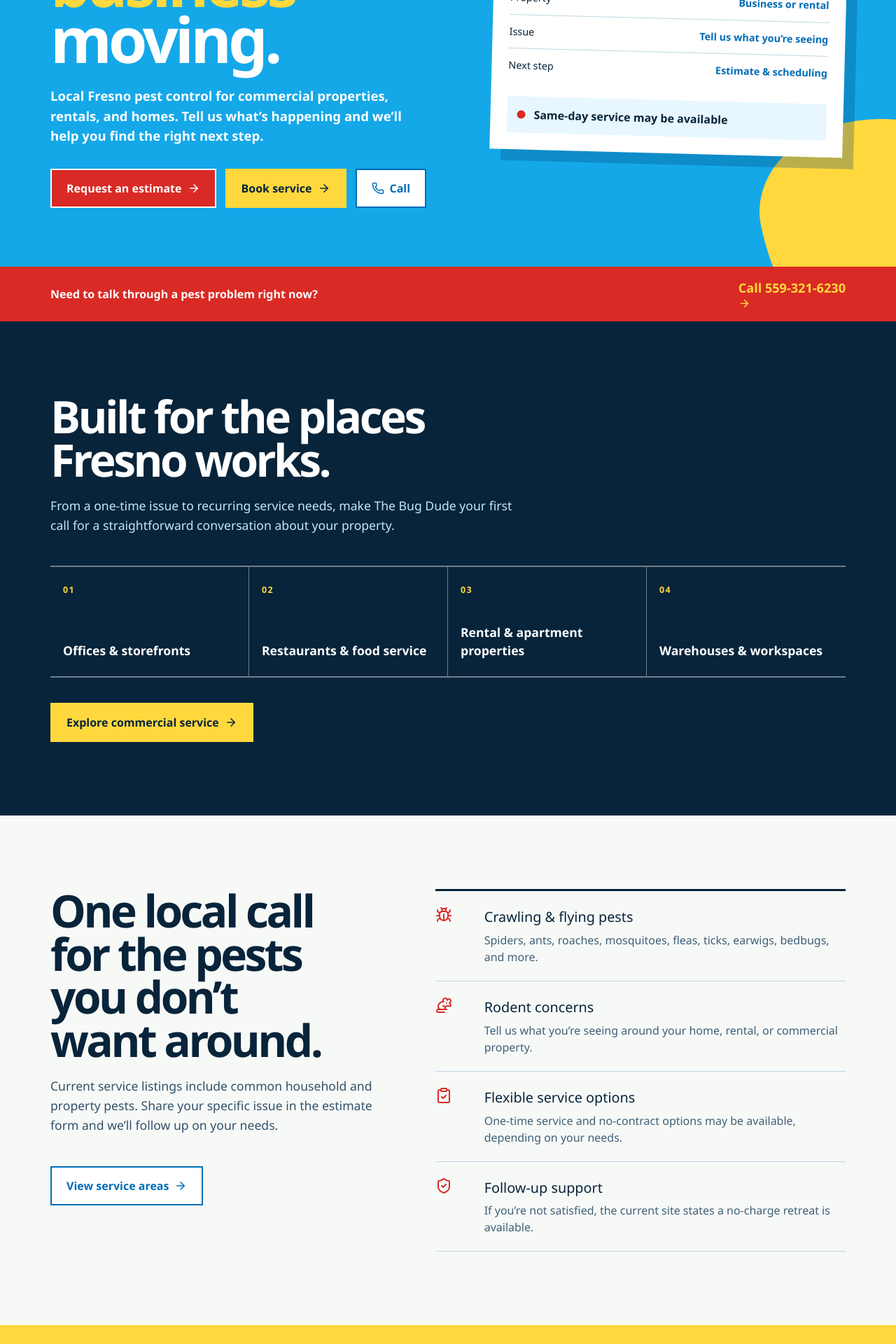
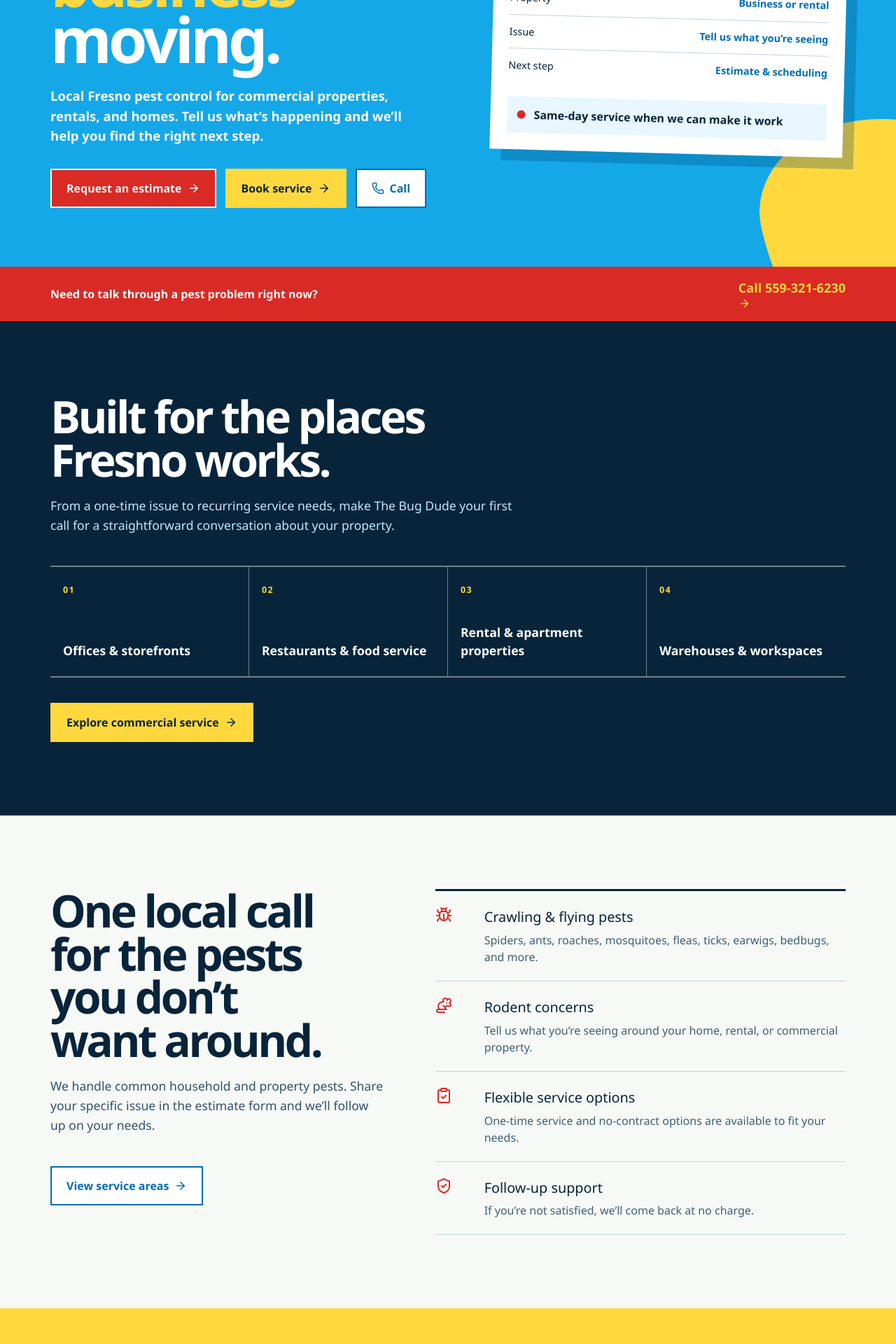
Before and after one commit to HexaComb/bug-dude, a Next.js app: page / in a window 1280 px wide. Shown: the part 420-2340 px from the top of the page at 70% size. Built offline with nearby package versions, Linux system fonts and the light colour scheme.

Commit message:
Refine service messaging

```diff
--- a/src/app/page.tsx
+++ b/src/app/page.tsx
@@ -11,10 +11,10 @@ export default function Home() {
   return <div className="page-shell">
     <header className="site-header"><nav className="nav" aria-label="Main navigation"><Link className="brand" href="/"><Image src="/bug-dude-logo.svg" alt="The Bug Dude Pest Control" width={820} height={360} priority /></Link><div className="nav-links"><a href="#commercial">Commercial</a><a href="#services">Services</a><a href="#estimate">Request estimate</a></div><a className="phone-link" href={phoneHref}><Phone size={16} aria-hidden /> {phone}</a></nav></header>
     <main>
-      <section className="hero"><div className="hero-inner"><div className="hero-copy"><h1>Pest control that keeps <em>business</em> moving.</h1><p>Local Fresno pest control for commercial properties, rentals, and homes. Tell us what’s happening and we’ll help you find the right next step.</p><div className="action-row"><a className="button button-primary" href="#estimate">Request an estimate <ArrowRight size={18} /></a><a className="button button-alt" href="/book">Book service <ArrowRight size={18} /></a><a className="button button-plain" href={phoneHref}><Phone size={18} /> Call</a></div></div><aside className="dispatch" aria-label="Commercial service request overview"><span className="paint-mark">LOCAL<br />TO<br />FRESNO</span><div className="dispatch-body"><p className="dispatch-title">Start a service request</p><div className="request-line"><span>Property</span><strong>Business or rental</strong></div><div className="request-line"><span>Issue</span><strong>Tell us what you’re seeing</strong></div><div className="request-line"><span>Next step</span><strong>Estimate & scheduling</strong></div><div className="availability"><span className="status-dot" />Same-day service may be available</div></div></aside></div></section>
+      <section className="hero"><div className="hero-inner"><div className="hero-copy"><h1>Pest control that keeps <em>business</em> moving.</h1><p>Local Fresno pest control for commercial properties, rentals, and homes. Tell us what’s happening and we’ll help you find the right next step.</p><div className="action-row"><a className="button button-primary" href="#estimate">Request an estimate <ArrowRight size={18} /></a><a className="button button-alt" href="/book">Book service <ArrowRight size={18} /></a><a className="button button-plain" href={phoneHref}><Phone size={18} /> Call</a></div></div><aside className="dispatch" aria-label="Commercial service request overview"><span className="paint-mark">LOCAL<br />TO<br />FRESNO</span><div className="dispatch-body"><p className="dispatch-title">Start a service request</p><div className="request-line"><span>Property</span><strong>Business or rental</strong></div><div className="request-line"><span>Issue</span><strong>Tell us what you’re seeing</strong></div><div className="request-line"><span>Next step</span><strong>Estimate & scheduling</strong></div><div className="availability"><span className="status-dot" />Same-day service when we can make it work</div></div></aside></div></section>
       <section className="call-strip"><div className="call-strip-inner"><span>Need to talk through a pest problem right now?</span><a href={phoneHref}>Call {phone} <ArrowRight size={17} aria-hidden /></a></div></section>
       <section className="commercial-band" id="commercial"><div className="section"><h2>Built for the places Fresno works.</h2><p className="section-intro">From a one-time issue to recurring service needs, make The Bug Dude your first call for a straightforward conversation about your property.</p><div className="property-list"><div><span>01</span>Offices & storefronts</div><div><span>02</span>Restaurants & food service</div><div><span>03</span>Rental & apartment properties</div><div><span>04</span>Warehouses & workspaces</div></div><div className="action-row" style={{ marginTop: 36 }}><Link className="button button-alt" href="/commercial">Explore commercial service <ArrowRight size={18} /></Link></div></div></section>
-      <section className="section" id="services"><div className="services-layout"><div><h2>One local call for the pests you don’t want around.</h2><p className="section-intro">Current service listings include common household and property pests. Share your specific issue in the estimate form and we’ll follow up on your needs.</p><Link className="button button-plain" href="/services">View service areas <ArrowRight size={18} /></Link></div><div className="service-list"><Service icon={<Bug />} title="Crawling & flying pests" text="Spiders, ants, roaches, mosquitoes, fleas, ticks, earwigs, bedbugs, and more." /><Service icon={<Rat />} title="Rodent concerns" text="Tell us what you’re seeing around your home, rental, or commercial property." /><Service icon={<ClipboardCheck />} title="Flexible service options" text="One-time service and no-contract options may be available, depending on your needs." /><Service icon={<ShieldCheck />} title="Follow-up support" text="If you’re not satisfied, the current site states a no-charge retreat is available." /></div></div></section>
+      <section className="section" id="services"><div className="services-layout"><div><h2>One local call for the pests you don’t want around.</h2><p className="section-intro">We handle common household and property pests. Share your specific issue in the estimate form and we’ll follow up on your needs.</p><Link className="button button-plain" href="/services">View service areas <ArrowRight size={18} /></Link></div><div className="service-list"><Service icon={<Bug />} title="Crawling & flying pests" text="Spiders, ants, roaches, mosquitoes, fleas, ticks, earwigs, bedbugs, and more." /><Service icon={<Rat />} title="Rodent concerns" text="Tell us what you’re seeing around your home, rental, or commercial property." /><Service icon={<ClipboardCheck />} title="Flexible service options" text="One-time service and no-contract options are available to fit your needs." /><Service icon={<ShieldCheck />} title="Follow-up support" text="If you’re not satisfied, we’ll come back at no charge." /></div></div></section>
       <section className="quote-section" id="estimate"><div className="section"><div><h2>Let’s get a look at the problem.</h2><p className="section-intro" style={{ color: "#79301e" }}>Send a concise request for an estimate. For immediate questions, call us during business hours: Monday–Friday, 7:30 AM–4:30 PM.</p><div className="action-row"><a className="button button-plain" href={phoneHref}><Phone size={18} /> Call {phone}</a></div></div><EstimateForm /></div></section>
     </main>
     <footer className="site-footer"><div className="footer-inner"><div className="footer-brand"><Image src="/bug-dude-logo.svg" alt="The Bug Dude Pest Control" width={820} height={360} /><span>Fresno Pest Control</span></div><div className="footer-meta">Monday–Friday, 7:30 AM–4:30 PM<br /><a href={phoneHref}>{phone}</a></div></div></footer>
--- a/src/app/services/page.tsx
+++ b/src/app/services/page.tsx
@@ -1,3 +1,3 @@
 import Link from "next/link";
 
-export default function ServicesPage() { return <main className="section"><Link className="button button-plain" href="/">← Back to home</Link><h1 style={{ marginTop: 36, fontSize: "clamp(3rem,8vw,6rem)", lineHeight: .9, letterSpacing: "-.06em" }}>Pest services for Fresno homes and properties.</h1><p className="section-intro">The current service list includes spiders, ants, roaches, mosquitoes, fleas, ticks, earwigs, bedbugs, rodents, and more. Send us the details of your issue for an estimate.</p><Link className="button button-primary" href="/#estimate">Request an estimate</Link></main>; }
+export default function ServicesPage() { return <main className="section"><Link className="button button-plain" href="/">← Back to home</Link><h1 style={{ marginTop: 36, fontSize: "clamp(3rem,8vw,6rem)", lineHeight: .9, letterSpacing: "-.06em" }}>Pest services for Fresno homes and properties.</h1><p className="section-intro">We treat spiders, ants, roaches, mosquitoes, fleas, ticks, earwigs, bedbugs, rodents, and more. Send us the details of your issue for an estimate.</p><Link className="button button-primary" href="/#estimate">Request an estimate</Link></main>; }
```
